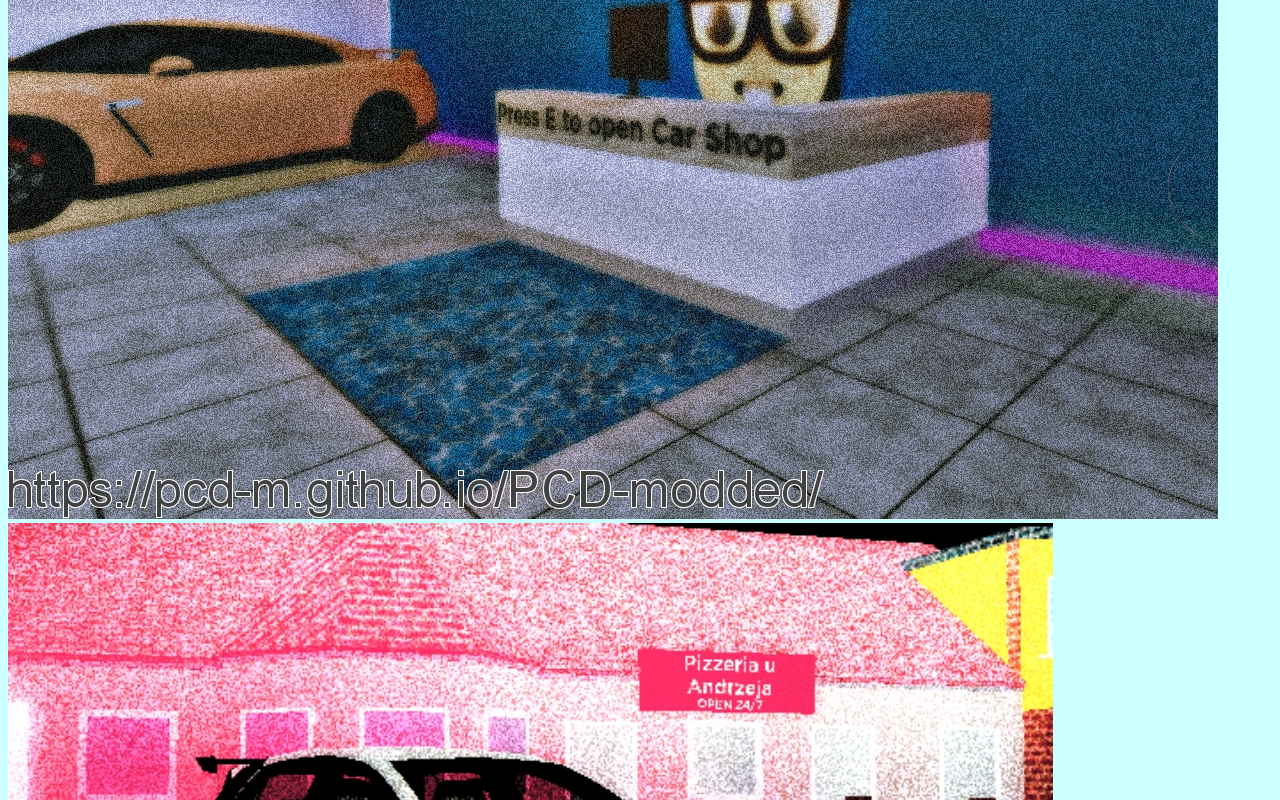
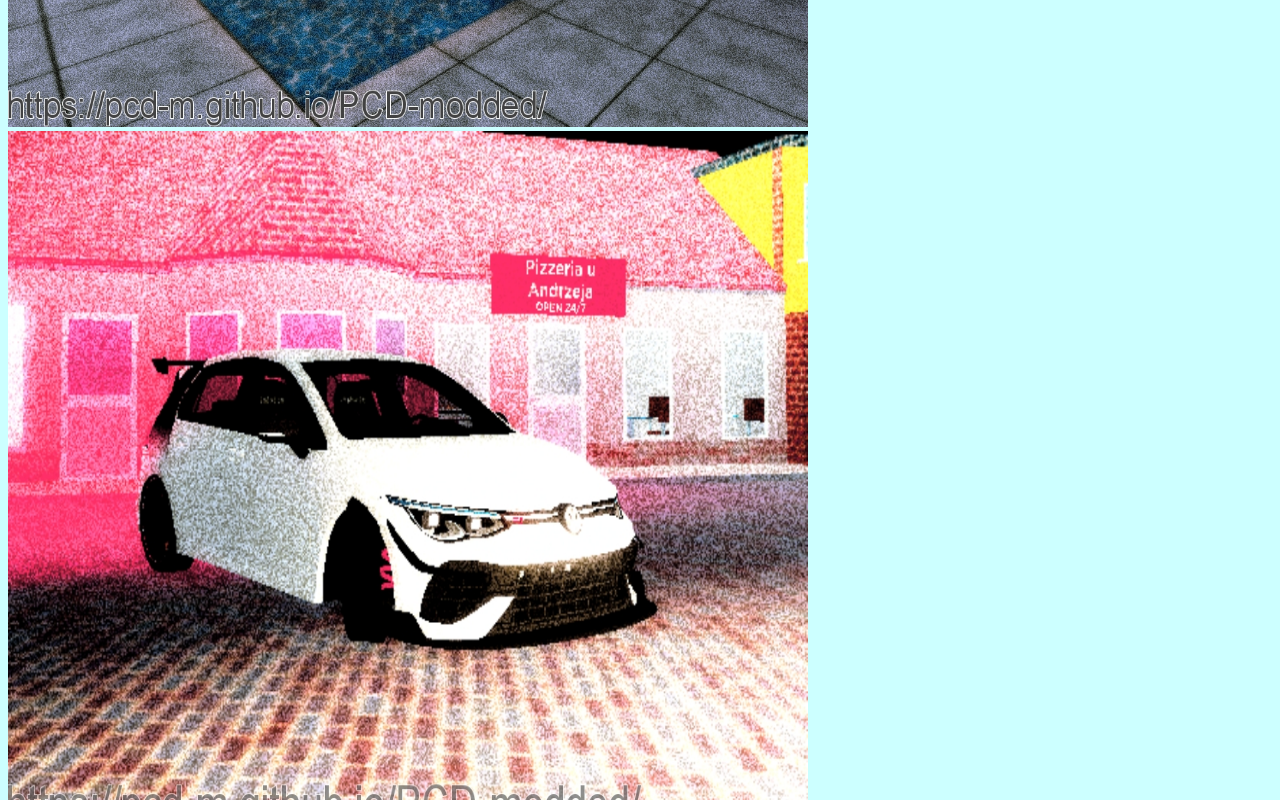
Before and after one commit to Pcd-m/PCD-modded, a plain HTML site: page index.html in a window 1280 px wide. Shown: the part 1260-2060 px from the top of the page. Drawn offline with Linux system fonts and the light colour scheme.

Commit message:
Update index.html

```diff
--- a/index.html
+++ b/index.html
@@ -15,9 +15,9 @@ div {text-align: center;}
 
 
 <h2> foty </h2>
-<img src="Gattipcd.jpg" alt="bugatti"><br>
-<img src="Jappcd.jpg" alt="Jap-Cars"><br>
-<img src="Golfpcd.jpg" alt="golf"><br>
+<img src="Gattipcd.jpg" alt="bugatti" style="width:800px;height:600px;"><br>
+<img src="Jappcd.jpg" alt="Jap-Cars" style="width:800px;height:600px;"><br>
+<img src="Golfpcd.jpg" alt="golf" style="width:800px;height:700px;"><br>
 
 
 </body>
```
